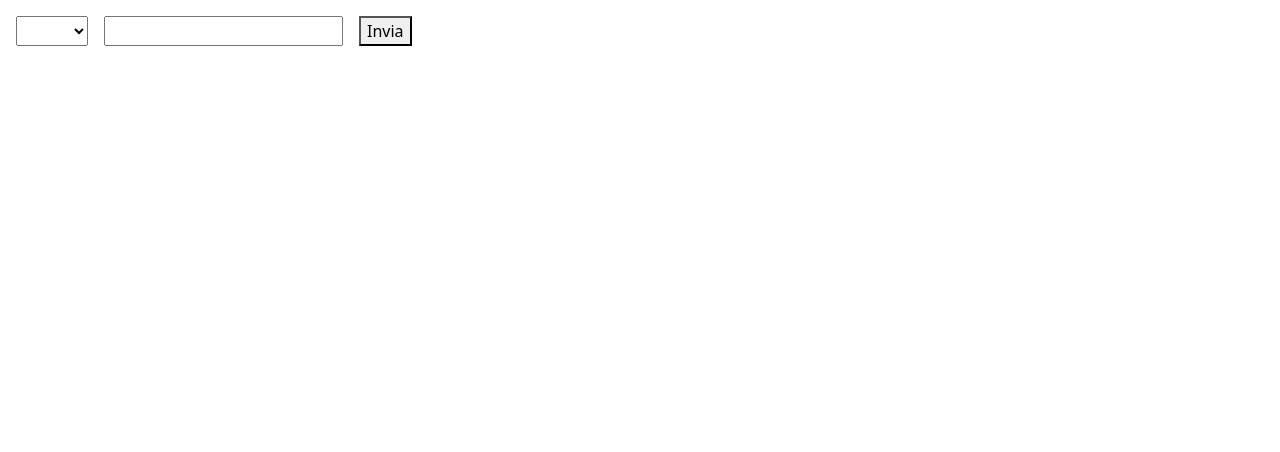
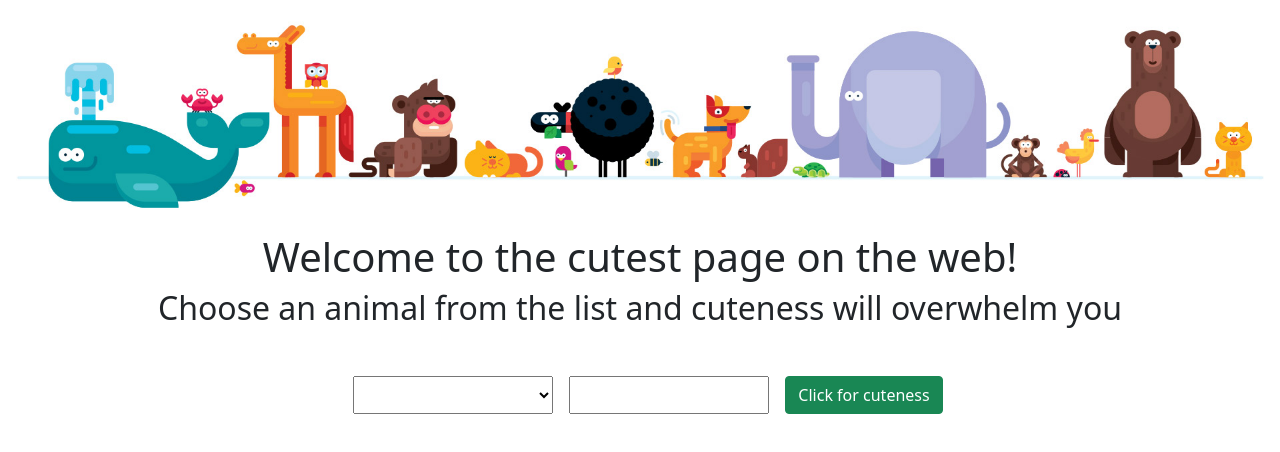
Before and after one commit to MarziaCulotta/angular-animals-form, an Angular app: page /form in a window 1280 px wide. Shown: the top 452 px of the page. Built offline with nearby package versions, Linux system fonts and the light colour scheme.

Commit message:
feat: add CSS in form component

```diff
--- a/src/app/form/components/form/form.component.html
+++ b/src/app/form/components/form/form.component.html
@@ -1,9 +1,26 @@
-<form class="d-flex flex mt-3 ms-3">
+<head>
+  <meta charset="UTF-8">
+  <meta http-equiv="X-UA-Compatible" content="IE=edge">
+  <meta name="viewport" content="width=device-width, initial-scale=1.0">
+</head>
+
+<body>
+  <header>
+    <img src="../../../../assets/img/all-flat-design-animals.jpg" alt="animal's crew">
+    <h1 class="title text-center">Welcome to the cutest page on the web!</h1>
+  </header>
+
+  <main>
+    <h2 class="text-center">Choose an animal from the list and cuteness will overwhelm you</h2>
+    <form class="d-flex justify-content-center ms-3 mt-5">
       <select class="selected-animal me-3" name="selected-animal" [(ngModel)]="this.formService.chosenAnimal">
         <option value="shibes">Shibes</option>
         <option value="cats">Cats</option>
         <option value="birds">Birds</option>
       </select>
-  <input class="me-3" type="number" name="number" [(ngModel)]="this.formService.numb">
-  <button (click)="btnClick()">Invia</button>
+      <input class="input me-3" type="number" name="number" [(ngModel)]="this.formService.numb">
+      <button class="btn btn-success" (click)="btnClick()">Click for cuteness</button>
     </form>
+  </main>
+
+</body>
--- a/src/app/form/components/form/form.component.scss
+++ b/src/app/form/components/form/form.component.scss
@@ -0,0 +1,11 @@
+img {
+  width: 100%;
+}
+
+.selected-animal {
+  width: 200px;
+}
+
+.input {
+  width: 200px;
+}
--- a/src/app/form/components/service/form.service.ts
+++ b/src/app/form/components/service/form.service.ts
@@ -16,7 +16,7 @@ export class FormService {
   getAnimalsPicture() {
     const params = new HttpParams()
     .set('count', this.numb)
-    return this.http.get(`${environment.apiUrl}${this.chosenAnimal}`, {params});
+    return this.http.get<string[]>(`${environment.apiUrl}${this.chosenAnimal}`, {params}); //tipizzare
   }
 
   // getErrorMessage(): string {
--- a/src/app/form/pages/gallery/gallery.component.html
+++ b/src/app/form/pages/gallery/gallery.component.html
@@ -1,6 +1,4 @@
 <div class="animal-pic-container">
   <h1>Ecco le tue scelte</h1>
-  <img src={{animalsPicture}} alt="a picture of a cute animal">
-  <br>
-  {{this.animalsPicture}}
+  <img *ngFor="let animal of animalsPicture" src={{animal}} alt="a picture of a cute animal">
 </div>
--- a/src/app/form/pages/gallery/gallery.component.ts
+++ b/src/app/form/pages/gallery/gallery.component.ts
@@ -9,14 +9,14 @@ import { FormService } from '../../components/service/form.service';
 })
 export class GalleryComponent implements OnInit {
 
-  animalsPicture!: Object;
-  sub!: Subscription;
+  animalsPicture!: any ;
+
   // private errorMessage = 'Error! You must choose at least one picture!';
 
   constructor(readonly formService: FormService) { }
 
   ngOnInit(): void {
-    this.sub = this.formService.getAnimalsPicture().subscribe((result: Object) => {this.animalsPicture = result, console.log(result)})
+    this.animalsPicture = this.formService.getAnimalsPicture().subscribe((result: Object) => {this.animalsPicture = result, console.log(result)})
   }
 
   // ngOnInit(): void {
```
Also changed, not shown: src/assets/img/a-dog-cat-and-bird-on-white-background-logo-pet-vector-18679538.jpg (added), src/assets/img/all-flat-design-animals.jpg (added). Lines whose indentation alone changed are shown as unchanged.
